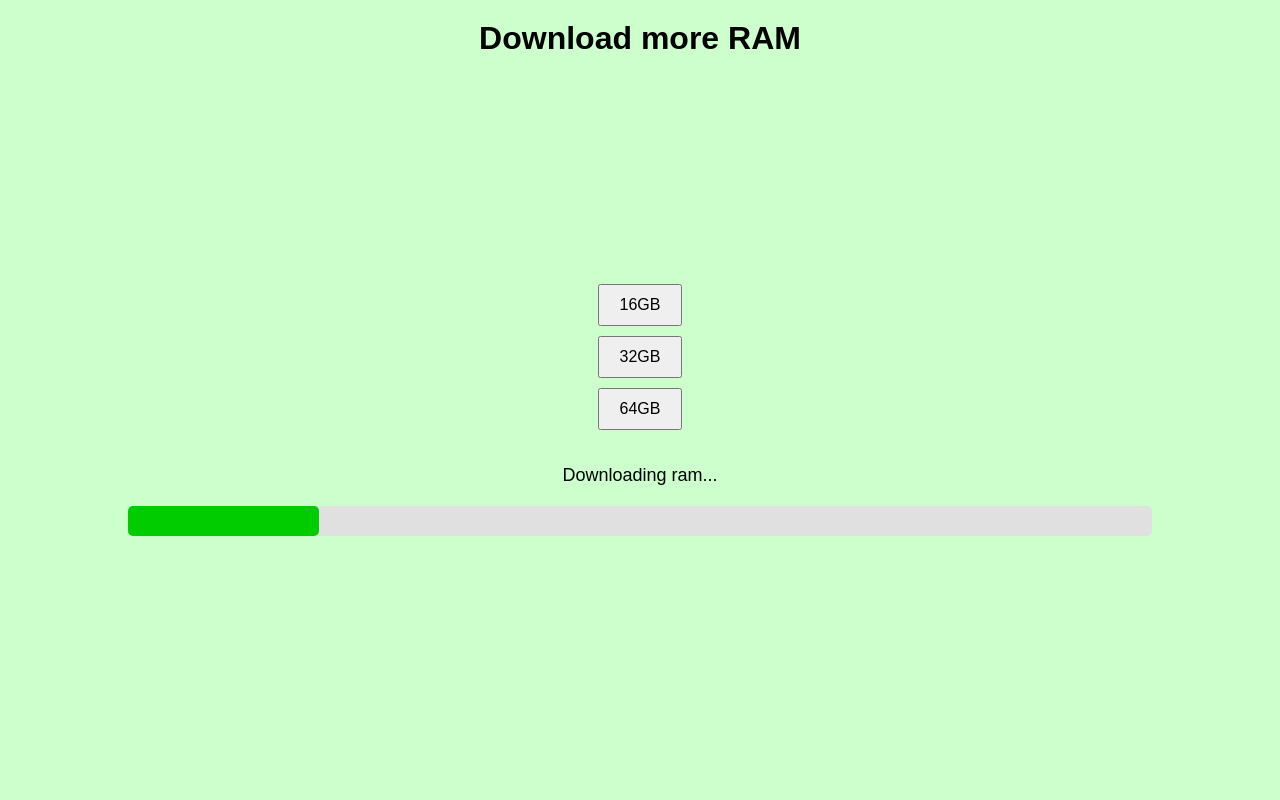
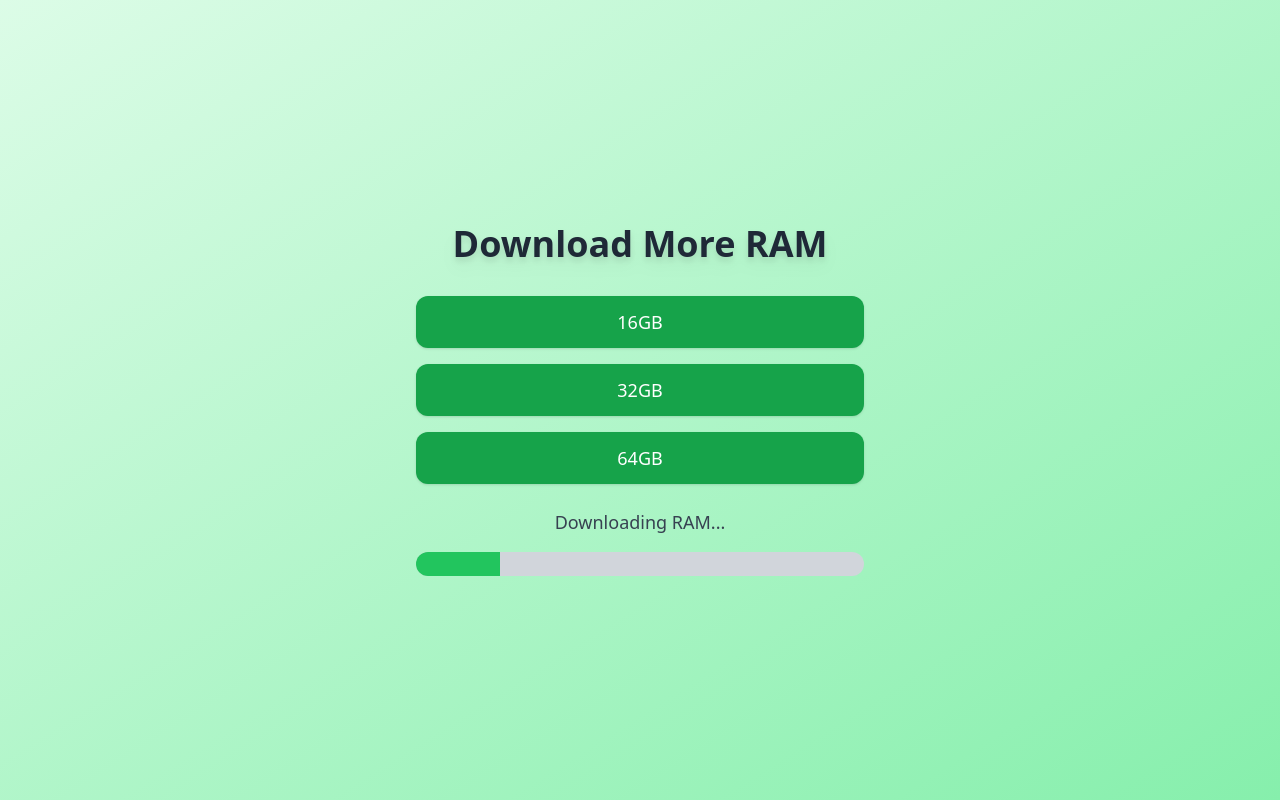
Before and after one commit to tomm101-bored/downloadmoreram, a plain HTML site: page index.html in a window 1280 px wide. Both pictures are taken after a click on the button "16GB". Drawn offline with nearby package versions, Linux system fonts and the light colour scheme.

Commit message:
Update index.html

```diff
--- a/index.html
+++ b/index.html
@@ -1,69 +1,25 @@
 <!DOCTYPE html>
 <html lang="en">
   <head>
-  <meta charset="UTF-8">
+    <meta charset="UTF-8" />
+    <meta name="viewport" content="width=device-width, initial-scale=1.0" />
     <title>Download More RAM</title>
-  <style>
-    body {
-      background-color: #ccffcc;
-      font-family: Arial, sans-serif;
-      text-align: center;
-      margin: 0;
-      padding: 0;
-    }
-    h1 {
-      color: black;
-      margin: 20px;
-    }
-    .container {
-      display: flex;
-      flex-direction: column;
-      align-items: center;
-      justify-content: center;
-      min-height: 80vh;
-    }
-    .buttons {
-      margin: 20px;
-      display: flex;
-      flex-direction: column;
-      align-items: center;
-    }
-    .buttons button {
-      padding: 10px 20px;
-      font-size: 16px;
-      margin: 5px;
-      cursor: pointer;
-    }
-    #progressContainer {
-      width: 80%;
-      background-color: #e0e0e0;
-      border-radius: 5px;
-      margin-top: 20px;
-      display: none;
-    }
-    #progressBar {
-      height: 30px;
-      width: 0%;
-      background-color: #00cc00;
-      border-radius: 5px;
-    }
-    #statusText {
-      margin-top: 10px;
-      font-size: 18px;
-    }
-  </style>
+    <script src="https://cdn.tailwindcss.com"></script>
   </head>
-<body>
-  <h1>Download more RAM</h1>
-  <div class="container">
-    <div class="buttons">
-      <button onclick="startDownload()">16GB</button>
-      <button onclick="startDownload()">32GB</button>
-      <button onclick="startDownload()">64GB</button>
+  <body class="min-h-screen bg-gradient-to-br from-green-100 to-green-300 font-sans text-center flex items-center justify-center px-4">
+    <div class="max-w-md w-full">
+      <h1 class="text-4xl font-bold text-gray-800 mb-8 drop-shadow-lg">Download More RAM</h1>
+
+      <div class="flex flex-col gap-4">
+        <button onclick="startDownload()" class="bg-green-600 hover:bg-green-700 active:scale-95 text-white py-3 rounded-xl shadow transition-all duration-200 text-lg">16GB</button>
+        <button onclick="startDownload()" class="bg-green-600 hover:bg-green-700 active:scale-95 text-white py-3 rounded-xl shadow transition-all duration-200 text-lg">32GB</button>
+        <button onclick="startDownload()" class="bg-green-600 hover:bg-green-700 active:scale-95 text-white py-3 rounded-xl shadow transition-all duration-200 text-lg">64GB</button>
       </div>
-    <div id="statusText"></div>
-    <div id="progressContainer">
-      <div id="progressBar"></div>
+
+      <div id="statusText" class="mt-6 text-lg text-gray-700 font-medium"></div>
+
+      <div id="progressContainer" class="mt-4 w-full h-6 bg-gray-300 rounded-full overflow-hidden hidden">
+        <div id="progressBar" class="h-full bg-green-500 transition-all duration-100 ease-linear" style="width: 0%"></div>
       </div>
     </div>
 
@@ -72,9 +28,10 @@
         const progressBar = document.getElementById("progressBar");
         const progressContainer = document.getElementById("progressContainer");
         const statusText = document.getElementById("statusText");
+
         progressBar.style.width = "0%";
-      statusText.textContent = "Downloading ram...";
-      progressContainer.style.display = "block";
+        statusText.textContent = "Downloading RAM...";
+        progressContainer.classList.remove("hidden");
 
         const duration = 15000;
         const interval = 100;
```
Lines whose indentation alone changed are shown as unchanged.
